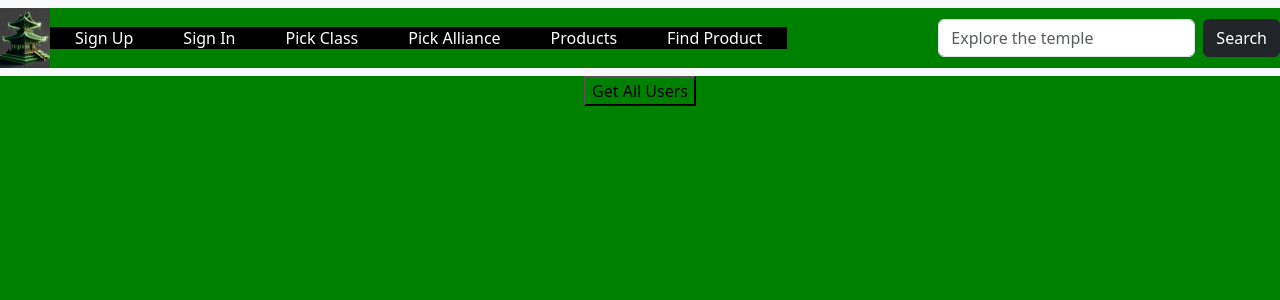
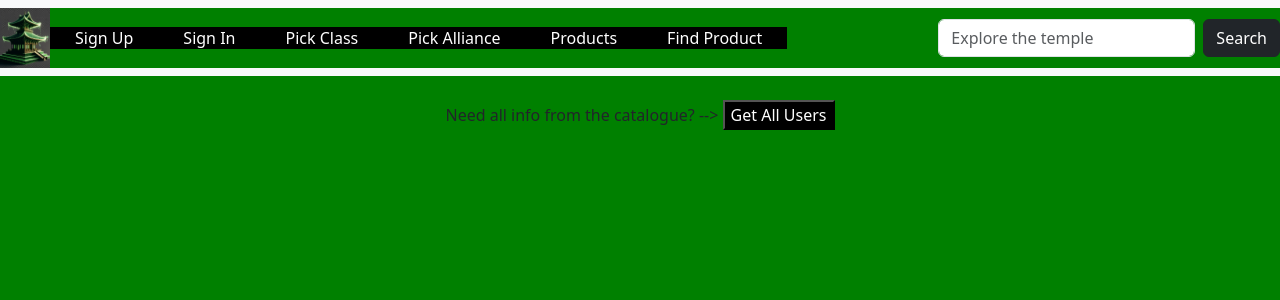
Before and after one commit to Padawans-141-homework-assignments/week-9-day-1-hw, a React app: page /products in a window 1280 px wide. Shown: the top 300 px of the page. Built offline with nearby package versions, Linux system fonts and the light colour scheme; the HTML template or start-up script is replaced by a standard one.

Commit message:
styling fix

```diff
--- a/src/components/DBProducts.jsx
+++ b/src/components/DBProducts.jsx
@@ -22,9 +22,11 @@ export default function DBProducts() {
 
   return (
     <>
-    <div id='game-div'>
+    <br/>
+    <div id='game-div' >
+        Need all info from the catalogue? --{'>     '}
         {/* Calls the function on click */}
-        <button onClick={getDBData}>Get All Users</button>
+        <button onClick={getDBData} className='game-col'>Get All Users</button>
     </div>
     <div>
         {/* Maps through the data and displays it on screen */}
--- a/src/components/DBSingleProduct.jsx
+++ b/src/components/DBSingleProduct.jsx
@@ -43,10 +43,11 @@ export default function DBSingleProduct() {
 
   return (
     <>
+    <br/>
     <div id='game-div'>
     <input id='input' className='sp' placeholder='What product ID do you need?'></input>
     {/* Start the function when the button is clicked */}
-    <button id='input' onClick={getSingleProduct}>Get Product</button>
+    <button id='input' onClick={getSingleProduct} className='game-col'>Get Product</button>
     </div>
     <br/>
     <div>
--- a/src/index.css
+++ b/src/index.css
@@ -9,6 +9,11 @@
 }
 
 #nav-text{
+    background-color: black;
+    color: white;
+}
+
+.game-col {
     background-color: black;
     color: white;
 }
```
